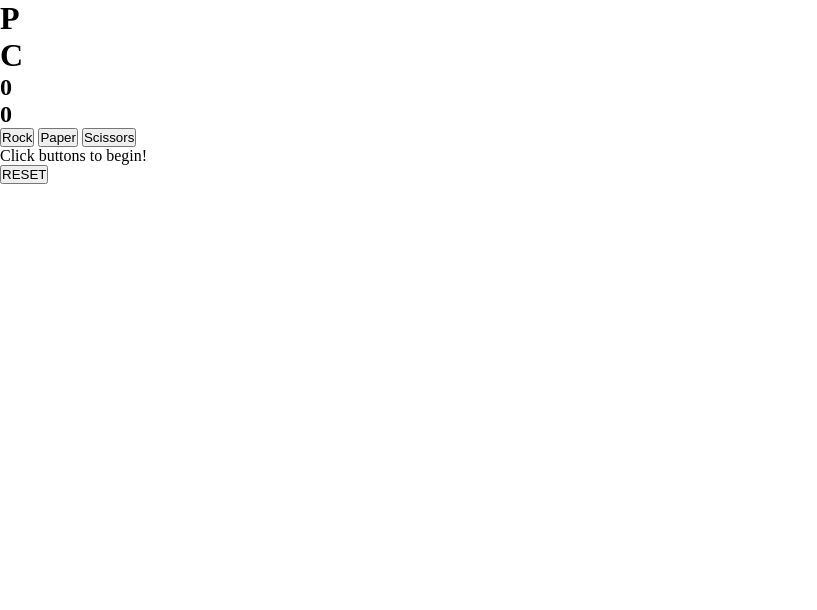
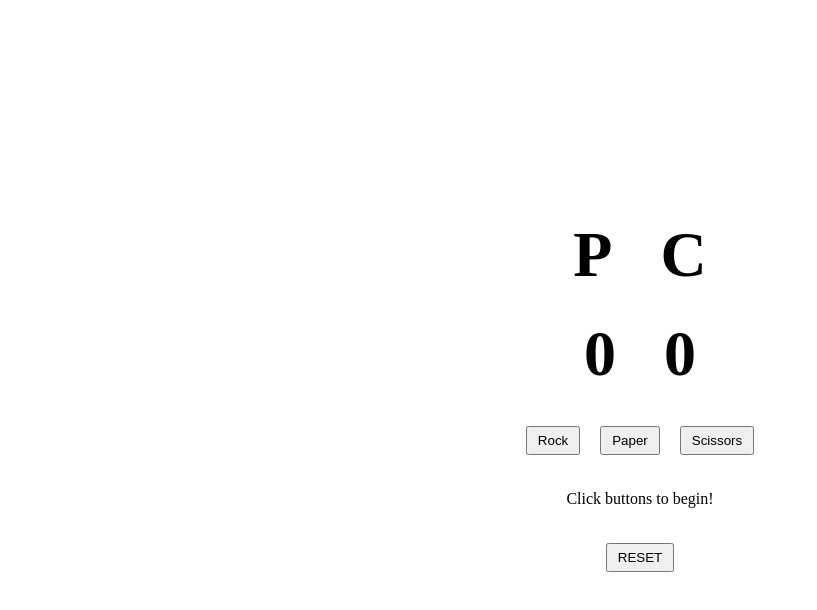
Before and after one commit to Solar-Tiger/javascript-projects, a plain HTML site: page rock-paper-scissors/index.html in a window 1280 px wide. Shown: the whole page, without its empty margins (0-817 px from the left). Drawn offline with Linux system fonts and the light colour scheme.

Commit message:
Add style sheet to display rock, paper, scissors GUI

```diff
--- a/rock-paper-scissors/styles.css
+++ b/rock-paper-scissors/styles.css
@@ -3,3 +3,58 @@
   margin: 0;
   padding: 0;
 }
+
+body {
+  display: flex;
+  justify-content: center;
+  align-items: center;
+  height: 100vh;
+}
+
+.rps-gui-container {
+  display: flex;
+  flex-direction: column;
+  gap: 25px;
+}
+
+.player-choices {
+  display: flex;
+  justify-content: center;
+}
+
+.rps-players-container {
+  display: flex;
+  justify-content: center;
+  gap: 3rem;
+}
+
+.player,
+.computer {
+  font-size: 4rem;
+}
+
+.rps-score-container {
+  display: flex;
+  justify-content: center;
+  gap: 3rem;
+}
+
+.player-score,
+.computer-score {
+  font-size: 4rem;
+}
+
+.rps-btn {
+  margin: 10px;
+  padding: 5px 10px;
+}
+
+.rps-updates-container {
+  display: flex;
+  justify-content: center;
+}
+
+.rps-reset-button-container {
+  display: flex;
+  justify-content: center;
+}
```
